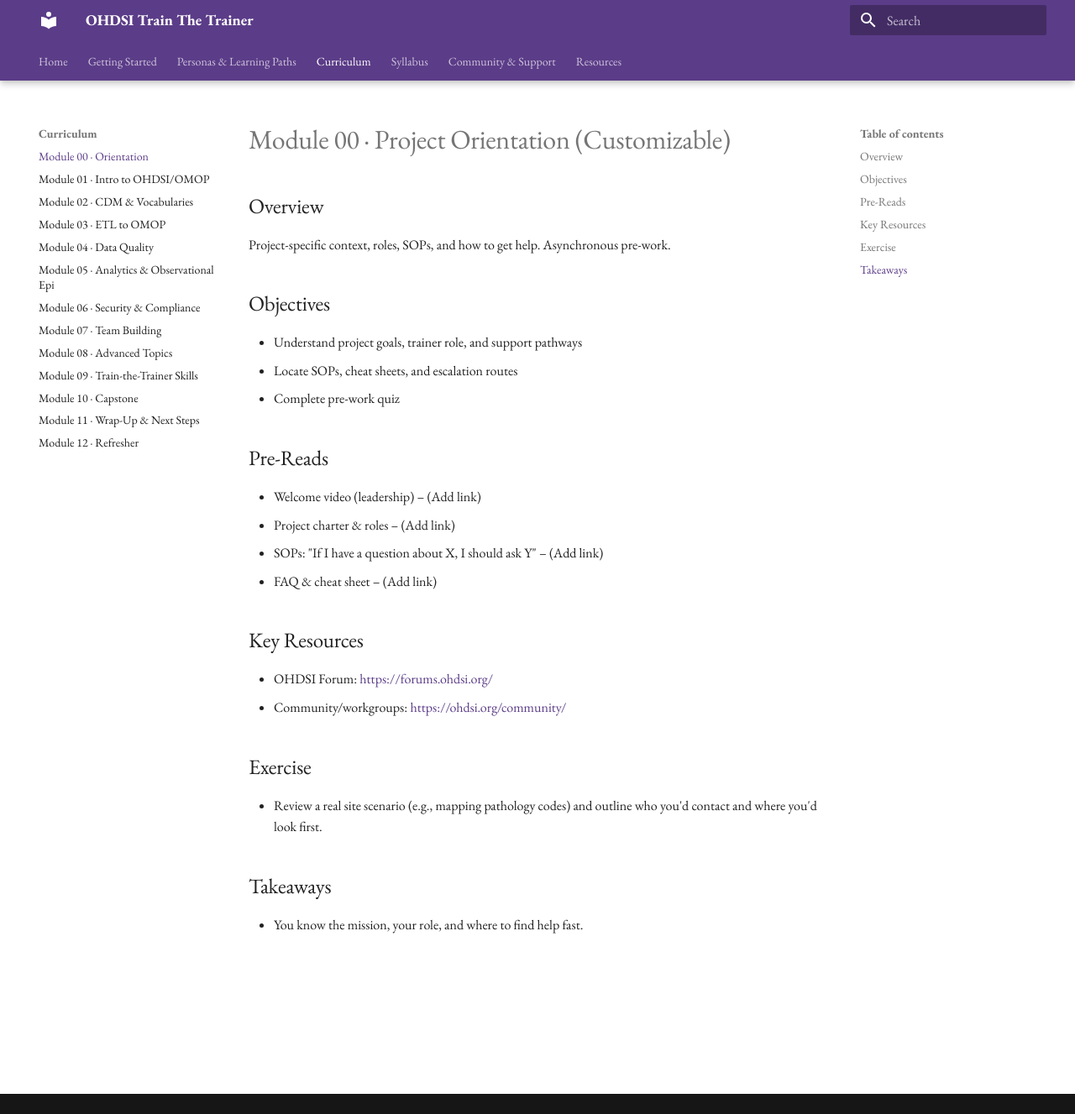
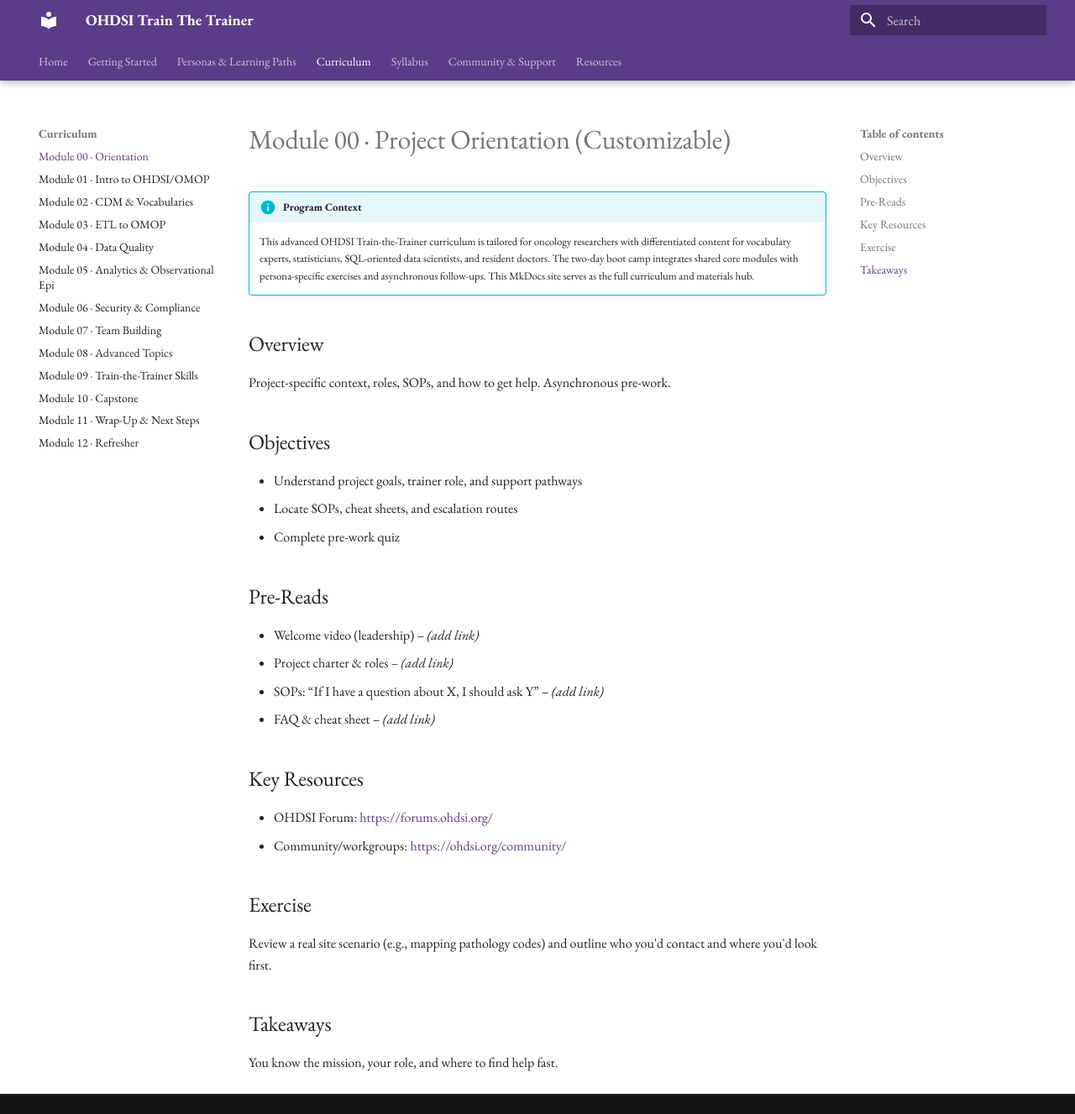
Before and after one commit to BoyceLab/OHDSITrainTheTrainer-EPILEPSY, an MkDocs documentation site: the page built from docs/modules/module-00-orientation.md, in a window 1280 px wide and 1327 px high. Shown: the whole window at 84% size. Built offline with MkDocs 1.6.1 and Material for MkDocs 9.7.7, drawn with Linux system fonts in a browser that asks for light colours.

Commit message:
Update module-00-orientation.md

```diff
--- a/docs/modules/module-00-orientation.md
+++ b/docs/modules/module-00-orientation.md
@@ -1,4 +1,7 @@
 # Module 00 · Project Orientation (Customizable)
+
+!!! info "Program Context"
+    This advanced OHDSI Train-the-Trainer curriculum is tailored for oncology researchers with differentiated content for vocabulary experts, statisticians, SQL-oriented data scientists, and resident doctors. The two-day boot camp integrates shared core modules with persona-specific exercises and asynchronous follow-ups. This MkDocs site serves as the full curriculum and materials hub.
 
 ## Overview
 Project-specific context, roles, SOPs, and how to get help. Asynchronous pre-work.
@@ -9,17 +12,17 @@
 - Complete pre-work quiz
 
 ## Pre-Reads
-- Welcome video (leadership) – (Add link)
-- Project charter & roles – (Add link)
-- SOPs: "If I have a question about X, I should ask Y" – (Add link)
-- FAQ & cheat sheet – (Add link)
+- Welcome video (leadership) – *(add link)*
+- Project charter & roles – *(add link)*
+- SOPs: “If I have a question about X, I should ask Y” – *(add link)*
+- FAQ & cheat sheet – *(add link)*
 
 ## Key Resources
 - OHDSI Forum: <https://forums.ohdsi.org/>
 - Community/workgroups: <https://ohdsi.org/community/>
 
 ## Exercise
-- Review a real site scenario (e.g., mapping pathology codes) and outline who you'd contact and where you'd look first.
+Review a real site scenario (e.g., mapping pathology codes) and outline who you'd contact and where you'd look first.
 
 ## Takeaways
-- You know the mission, your role, and where to find help fast.
+You know the mission, your role, and where to find help fast.
```
